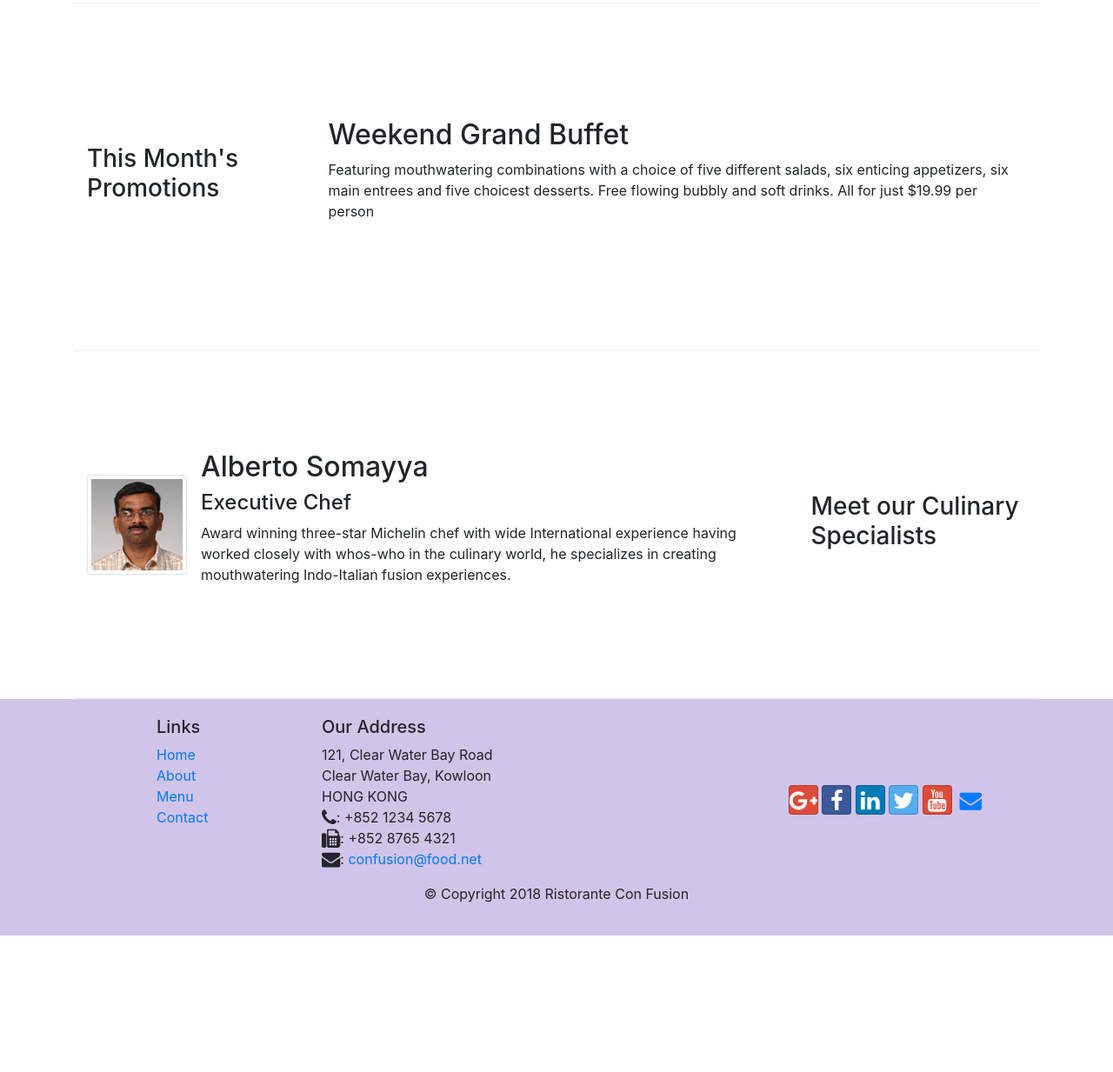
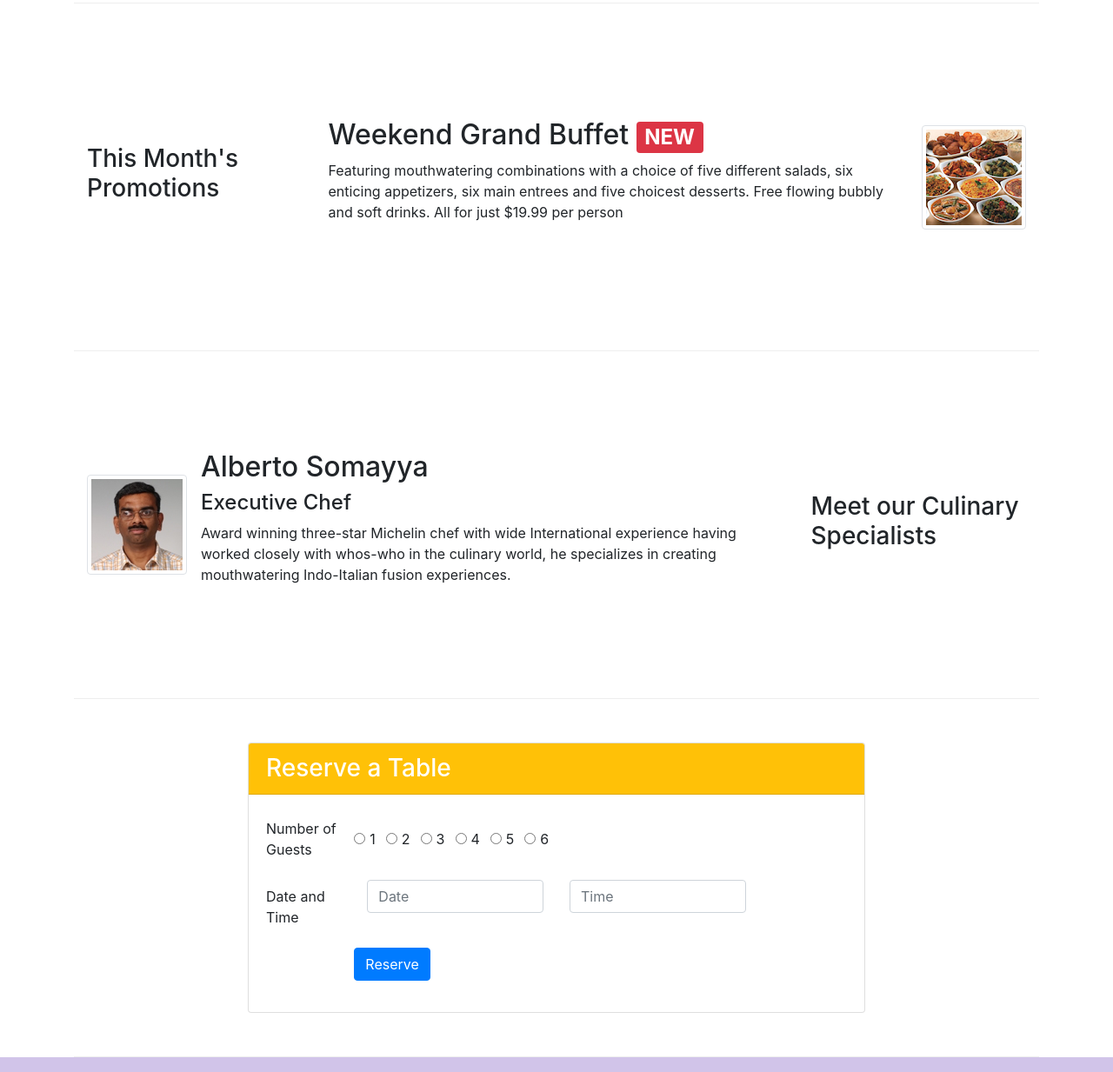
Before and after one commit to hpscc/conFusion, a website: page index.html in a window 1280 px wide. Shown: the part 680-1913 px from the top of the page at 87% size. Before the commit the page ends 1756 px from the top, so only its background shows below. Drawn offline with nearby package versions, Linux system fonts and the light colour scheme.

Commit message:
Assignment 2

```diff
--- a/index.html
+++ b/index.html
@@ -42,8 +42,12 @@
                     <h1>Ristorante con Fusion</h1>
                     <p>We take inspiration from the World's best cuisines, and create a unique fusion experience. Our lipsmacking creations will tickle your culinary senses!</p>
                 </div>
-                <div class="col-12 col-sm align-self-center">
+                <div class="col-12 col-sm-3 align-self-center">
                     <img src="img/logo.png" class="img-fluid">
+                </div>
+                <div class="col-12 col-sm-3 align-self-center">
+                    <!-- <button type="button" class="btn btn-warning btn-sm btn-block">Reserve Table</button> -->
+                    <a class="btn btn-warning btn-sm btn-block" role="button" href="#reservation">Reserve Table</a>
                 </div>
             </div>
         </div>
@@ -75,8 +79,16 @@
                 <h3>This Month's Promotions</h3>
             </div>
             <div class="col col-sm col-md">
-                <h2>Weekend Grand Buffet</h2>
-                <p>Featuring mouthwatering combinations with a choice of five different salads, six enticing appetizers, six main entrees and five choicest desserts. Free flowing bubbly and soft drinks. All for just $19.99 per person </p>
+                <div class="media">
+                    <div class="media-body">
+                        <h2 class="mt-0">Weekend Grand Buffet
+                            <span class="badge badge-danger">NEW</span>
+                        </h2>
+                        <p>Featuring mouthwatering combinations with a choice of five different salads, six enticing appetizers, six main entrees and five choicest desserts. Free flowing bubbly and soft drinks. All for just $19.99 per person </p>
+                    </div>
+                    <img class="d-flex ml-3 img-thumbnail align-self-center"
+                        src="img/buffet.png" alt="buffet">
+                </div>
             </div>
         </div>
 
@@ -91,6 +103,63 @@
                         <h2 class="mt-0">Alberto Somayya</h2>
                         <h4>Executive Chef</h4>
                         <p>Award winning three-star Michelin chef with wide International experience having worked closely with whos-who in the culinary world, he specializes in creating mouthwatering Indo-Italian fusion experiences. </p>
+                    </div>
+                </div>
+            </div>
+        </div>
+
+        <div class="row row-content justify-content-center">
+            <div class="col-12 col-sm-8">
+                <div class="card">
+                    <h3 class="card-header bg-warning text-white">Reserve a Table</h3>
+                    <div class="card-body">
+
+                        <form id="reservation">
+                            <div class="form-group row">
+                                <label for="numofguests" class="col-md-2 col-form-label">Number of Guests</label>
+                                <div class="form-check form-check-inline">
+                                    <input class="form-check-input" type="radio" name="inlineRadioOptions" id="inlineRadio1" value="option1">
+                                    <label class="form-check-label" for="inlineRadio1">1  </label>
+                                </div>
+                                <div class="form-check form-check-inline">
+                                    <input class="form-check-input" type="radio" name="inlineRadioOptions" id="inlineRadio1" value="option1">
+                                    <label class="form-check-label" for="inlineRadio1">2  </label>
+                                </div>
+                                <div class="form-check form-check-inline">
+                                    <input class="form-check-input" type="radio" name="inlineRadioOptions" id="inlineRadio1" value="option1">
+                                    <label class="form-check-label" for="inlineRadio1">3  </label>
+                                </div>
+                                <div class="form-check form-check-inline">
+                                    <input class="form-check-input" type="radio" name="inlineRadioOptions" id="inlineRadio1" value="option1">
+                                    <label class="form-check-label" for="inlineRadio1">4  </label>
+                                </div>
+                                <div class="form-check form-check-inline">
+                                    <input class="form-check-input" type="radio" name="inlineRadioOptions" id="inlineRadio1" value="option1">
+                                    <label class="form-check-label" for="inlineRadio1">5  </label>
+                                </div>
+                                <div class="form-check form-check-inline">
+                                    <input class="form-check-input" type="radio" name="inlineRadioOptions" id="inlineRadio1" value="option1">
+                                    <label class="form-check-label" for="inlineRadio1">6</label>
+                                </div>
+                            </div>
+                            <div class="form-group row">
+                                <label for="dateandtime" class="col-md-2 col-form-label">Date and Time</label>
+                                <div class="col-md-4">
+                                    <input type="text" class="form-control" id="dateandtime" name="date"
+                                        placeholder="Date">
+                                </div>
+                                <div class="col-md-4">
+                                    <input type="text" class="form-control" id="dateandtime" name="time"
+                                        placeholder="Time">
+                                </div>
+                            </div>
+                            <div class="form-group row">
+                                <div class="offset-2">
+                                    <button type="submit" class="btn btn-primary">Reserve</button>
+                                </div>
+                            </div>
+                        </form>
+
                     </div>
                 </div>
             </div>
```
